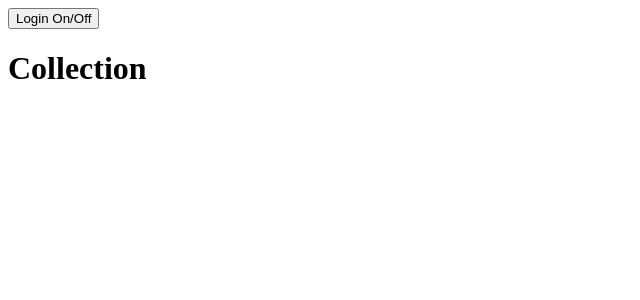
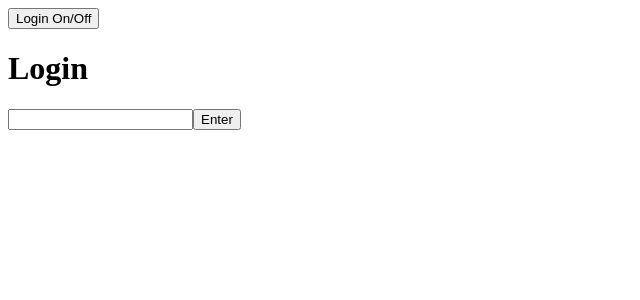
Before and after one commit to dortizp/react-poke-collection, a React (Vite) app: page / in a window 1280 px wide. Shown: the top 300 px of the page, without its empty margins (0-640 px from the left). Built offline with nearby package versions, Linux system fonts and the light colour scheme.

Commit message:
added username in state

```diff
--- a/src/components/App.tsx
+++ b/src/components/App.tsx
@@ -3,15 +3,26 @@ import CollectionPage from "./CollectionPage";
 import { useState } from "react";
 
 const App = () => {
-  const [isLogin, setIsLogin] = useState(true);
-  const handleLogin = () => {
-    setIsLogin((prev) => !prev);
-  }
+  const [username, setUsername] = useState("");
+  const isLogin = username !== "";
+
+  const handleLogin = (username) => {
+    window.localStorage.setItem("username", username);
+    setUsername(username);
+  };
+  const handleLogout = () => {
+    window.localStorage.removeItem("username");
+    setUsername("");
+  };
 
   return (
     <div>
       <button onClick={handleLogin}>Login On/Off</button>
-      {isLogin ? <CollectionPage /> : <LoginPage />}
+      {isLogin ? (
+        <CollectionPage username={username} onLogout={handleLogout} />
+      ) : (
+        <LoginPage onLogin={handleLogin} />
+      )}
     </div>
   );
 };
--- a/src/components/CollectionPage.tsx
+++ b/src/components/CollectionPage.tsx
@@ -1,5 +1,15 @@
-const CollectionPage = () => {
-  return <h1>Collection</h1>;
+const CollectionPage = ({ username, onLogout }) => {
+  const handleLogout = () => onLogout();
+
+  return (
+    <div>
+      <div>
+        <h1>Collection</h1>
+        <p>{`Hello ${username}`}</p>
+        <button onClick={handleLogout}>Exit</button>
+      </div>
+    </div>
+  );
 };
 
 export default CollectionPage;
--- a/src/components/LoginPage.tsx
+++ b/src/components/LoginPage.tsx
@@ -1,7 +1,26 @@
-const LoginPage = () => {
+import { useState } from "react";
+const LoginPage = ({onLogin}) => {
+  const [username, setUsername] = useState("");
+  const handleSubmit = (e) => {
+    e.preventDefault();
+    // TODO: make API call with username
+    // TODO: set username in state
+    onLogin(username)
+  }
+  const handleChangeUsername = (e) => setUsername(e.target.value);
   return (
     <div>
       <h1>Login</h1>
+      <form action="">
+        <input
+          name="username"
+          onChange={handleChangeUsername}
+          value={username}
+        />
+        <button type="submit" onClick={handleSubmit}>
+          Enter
+        </button>
+      </form>
     </div>
   );
 };
```
